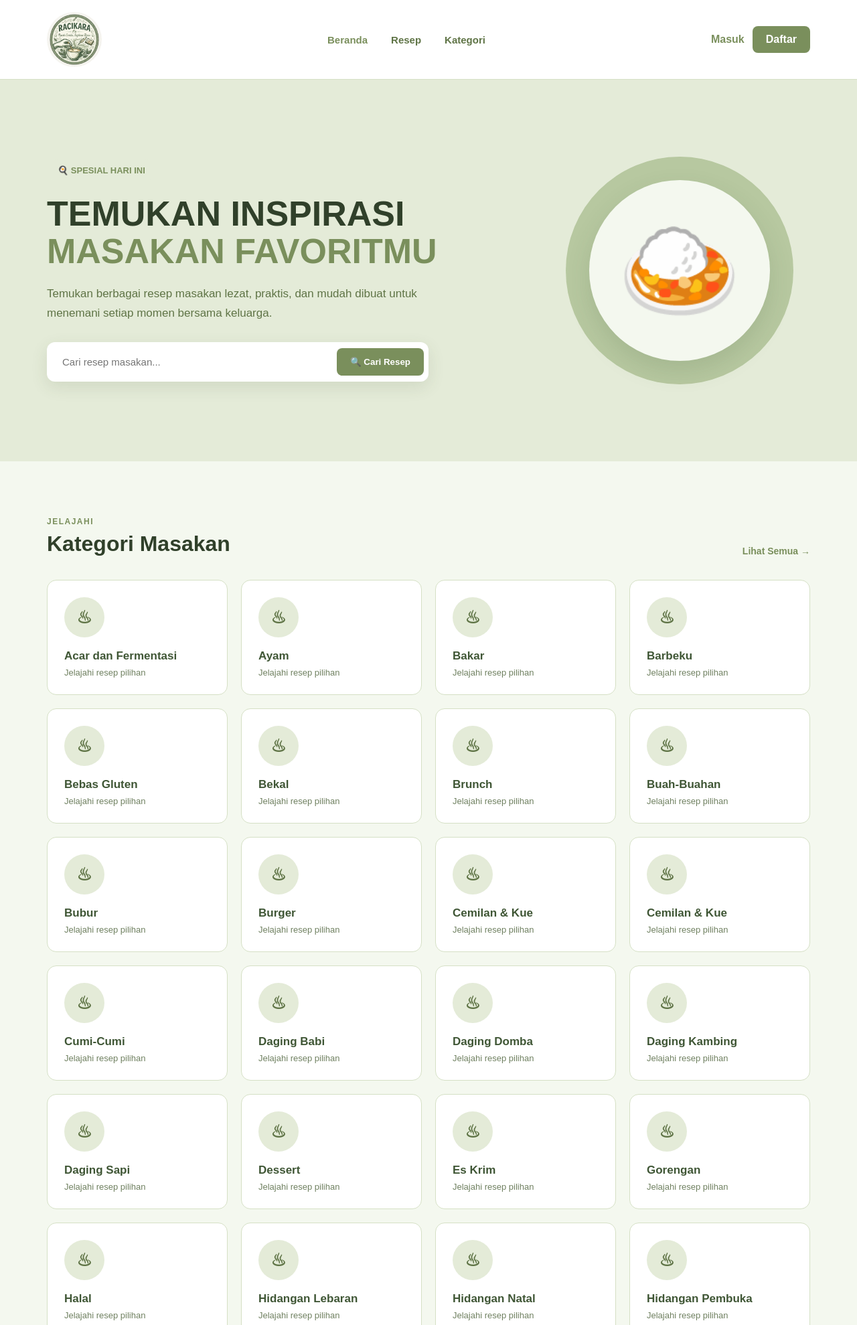
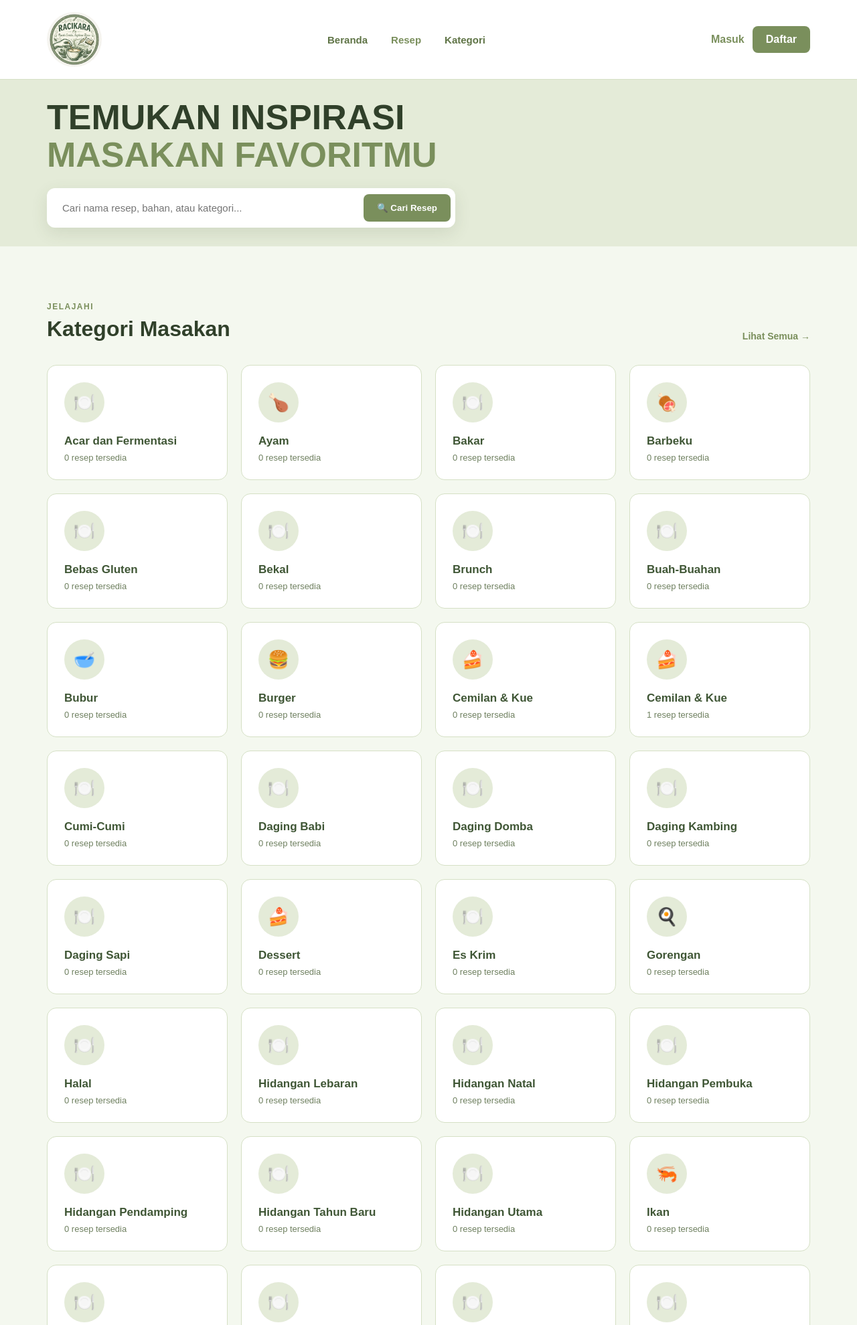
Before and after one commit to soloherlina65-afk/resep_makanan, a Laravel app: page /?category_id=27 in a window 1280 px wide. Shown: the top 1979 px of the page at 67% size. Run offline with Laravel 10, Linux system fonts and the light colour scheme; data comes from the database, SQL or seed files in the repository; parts of the project's set-up code (start-up, migrations or seed data) failed here and were passed over.

Commit message:
feat: improve home recipe discovery UI
Co-authored-by: Copilot <223556219+Copilot@users.noreply.github.com>

```diff
--- a/resources/views/home.blade.php
+++ b/resources/views/home.blade.php
@@ -14,8 +14,8 @@
         </a>
 
         <div class="nav-menu">
-            <a href="/" class="{{ $search ? '' : 'active' }}">Beranda</a>
-            <a href="#resep" class="{{ $search ? 'active' : '' }}">Resep</a>
+            <a href="/" class="{{ $hasFilters ? '' : 'active' }}">Beranda</a>
+            <a href="#resep" class="{{ $hasFilters ? 'active' : '' }}">Resep</a>
             <a href="#kategori">Kategori</a>
         </div>
 
@@ -29,13 +29,13 @@
 
 
 <!-- HERO -->
-<section class="hero {{ $search ? 'search-hero' : '' }}">
+<section class="hero {{ $hasFilters ? 'search-hero' : '' }}">
 
     <div class="hero-container">
 
         <div class="hero-content">
 
-            @if (!$search)
+            @if (!$hasFilters)
                 <div class="hero-label">🍳 SPESIAL HARI INI</div>
             @endif
 
@@ -44,7 +44,7 @@
                 <span>MASAKAN FAVORITMU</span>
             </h1>
 
-            @if (!$search)
+            @if (!$hasFilters)
                 <p>
                     Temukan berbagai resep masakan lezat,
                     praktis, dan mudah dibuat untuk menemani
@@ -52,13 +52,24 @@
                 </p>
             @endif
 
+            <div class="search-autocomplete">
                 <form action="{{ route('home') }}" method="GET" class="search-box">
+                    <input type="hidden" name="category_id" value="{{ $categoryId }}">
+                    <input type="hidden" name="max_cook_time" value="{{ $maxCookTime }}">
+                    <input type="hidden" name="difficulty" value="{{ $difficulty }}">
+                    <input type="hidden" name="sort" value="{{ $sort }}">
                     <input
+                        id="recipe-search"
                         type="text"
                         name="search"
                         value="{{ $search }}"
-                    placeholder="Cari resep masakan..."
-                    aria-label="Cari resep masakan"
+                        placeholder="Cari nama resep, bahan, atau kategori..."
+                        aria-label="Cari nama resep, bahan, atau kategori"
+                        aria-autocomplete="list"
+                        aria-controls="recipe-autocomplete-results"
+                        aria-expanded="false"
+                        autocomplete="off"
+                        data-suggestions-url="{{ route('recipes.suggestions') }}"
                     >
 
                     <button type="submit">
@@ -66,14 +77,15 @@
                     </button>
                 </form>
 
+                <div
+                    id="recipe-autocomplete-results"
+                    class="recipe-autocomplete-results"
+                    role="listbox"
+                    aria-label="Saran resep"
+                    hidden
+                ></div>
             </div>
 
-        <div class="hero-image">
-            <div class="hero-circle"></div>
-
-            <div class="food-emoji">
-                🍛
-            </div>
         </div>
 
     </div>
@@ -104,15 +116,42 @@
 
             @forelse ($categories as $category)
 
-                <a href="{{ route('home', ['search' => $category->nama_kategori]) }}#resep" class="category-card">
+            @php
+                $categoryName = mb_strtolower($category->nama_kategori);
+                $categoryIcon = match (true) {
+                    str_contains($categoryName, 'minum') => '🥤',
+                    str_contains($categoryName, 'nusantara') => '🍛',
+                    str_contains($categoryName, 'ayam') => '🍗',
+                    str_contains($categoryName, 'seafood'),
+                    str_contains($categoryName, 'ikan'),
+                    str_contains($categoryName, 'udang') => '🦐',
+                    str_contains($categoryName, 'burger') => '🍔',
+                    str_contains($categoryName, 'pizza') => '🍕',
+                    str_contains($categoryName, 'pasta') => '🍝',
+                    str_contains($categoryName, 'mie'),
+                    str_contains($categoryName, 'mi ') => '🍜',
+                    str_contains($categoryName, 'nasi') => '🍚',
+                    str_contains($categoryName, 'bubur') => '🥣',
+                    str_contains($categoryName, 'sate') => '🍢',
+                    str_contains($categoryName, 'goreng') => '🍳',
+                    str_contains($categoryName, 'kue'),
+                    str_contains($categoryName, 'dessert') => '🍰',
+                    str_contains($categoryName, 'sayur') => '🥗',
+                    str_contains($categoryName, 'sandwich') => '🥪',
+                    str_contains($categoryName, 'kukus') => '♨️',
+                    str_contains($categoryName, 'panggang'),
+                    str_contains($categoryName, 'barbeku') => '🍖',
+                    default => '🍽️',
+                };
+            @endphp
 
-                    <div class="category-icon" aria-hidden="true">
-                        ♨
-                    </div>
+            <a href="{{ route('home', ['category_id' => $category->id]) }}#resep" class="category-card">
+
+                <div class="category-icon" aria-hidden="true">{{ $categoryIcon }}</div>
 
                     <h3>{{ $category->nama_kategori }}</h3>
 
-                    <p>Jelajahi resep pilihan</p>
+                <p>{{ $category->recipes_count }} resep tersedia</p>
 
                 </a>
 
@@ -135,25 +174,73 @@
 
     <div class="section-container">
 
-        @if ($search)
+        @if ($hasFilters)
             <div class="search-result-banner">
                 <div>
-                    <span class="section-label">HASIL PENCARIAN</span>
-                    <h2>Resep untuk “{{ $search }}”</h2>
-                    <p>{{ $recipes->count() }} resep ditemukan. Pilih resep untuk melihat bahan dan langkah memasaknya.</p>
+                    <span class="section-label">{{ $search ? 'HASIL PENCARIAN' : 'HASIL FILTER' }}</span>
+                    <h2>{{ $search ? 'Resep untuk “' . $search . '”' : 'Resep pilihanmu' }}</h2>
+                    <p>{{ $recipes->total() }} resep ditemukan. Pilih resep untuk melihat bahan dan langkah memasaknya.</p>
                 </div>
-                <a class="clear-search" href="{{ route('home') }}">× Hapus pencarian</a>
+                <a class="clear-search" href="{{ route('home') }}">× Hapus filter</a>
             </div>
         @endif
+
+        <form action="{{ route('home') }}" method="GET" class="recipe-filters">
+            <input type="hidden" name="search" value="{{ $search }}">
+
+            <label>
+                <span>Kategori</span>
+                <select name="category_id">
+                    <option value="">Semua kategori</option>
+                    @foreach ($categories as $category)
+                        <option value="{{ $category->id }}" @selected($categoryId === $category->id)>
+                            {{ $category->nama_kategori }}
+                        </option>
+                    @endforeach
+                </select>
+            </label>
+
+            <label>
+                <span>Waktu maksimal</span>
+                <select name="max_cook_time">
+                    <option value="">Semua waktu</option>
+                    @foreach ([30, 60, 90, 120] as $minutes)
+                        <option value="{{ $minutes }}" @selected($maxCookTime === $minutes)>
+                            Maks. {{ $minutes }} menit
+                        </option>
+                    @endforeach
+                </select>
+            </label>
+
+            <label>
+                <span>Tingkat kesulitan</span>
+                <select name="difficulty">
+                    <option value="">Semua tingkat</option>
+                    @foreach (['Mudah', 'Sedang', 'Sulit'] as $level)
+                        <option value="{{ $level }}" @selected($difficulty === $level)>{{ $level }}</option>
+                    @endforeach
+                </select>
+            </label>
+
+            <label>
+                <span>Urutkan</span>
+                <select name="sort">
+                    <option value="latest" @selected($sort === 'latest')>Terbaru</option>
+                    <option value="rating" @selected($sort === 'rating')>Rating tertinggi</option>
+                </select>
+            </label>
+
+            <button type="submit" class="filter-submit">Terapkan</button>
+        </form>
 
         <div class="section-header">
 
             <div>
-                <span class="section-label">{{ $search ? 'PILIHAN RESEP' : 'INSPIRASI MASAK' }}</span>
-                <h2>{{ $search ? 'Temukan Resep Favoritmu' : 'Resep Terbaru' }}</h2>
+                <span class="section-label">{{ $hasFilters ? 'PILIHAN RESEP' : 'INSPIRASI MASAK' }}</span>
+                <h2>{{ $hasFilters ? 'Temukan Resep Favoritmu' : 'Resep Terbaru' }}</h2>
             </div>
 
-            @if (!$search)
+            @if (!$hasFilters)
                 <a href="#resep" class="see-all">Lihat Semua →</a>
             @endif
 
@@ -277,6 +364,10 @@
 
                             </div>
 
+                            @if ($recipes->hasPages())
+                                <div class="recipe-pagination">{{ $recipes->links() }}</div>
+                            @endif
+
                         </div>
 
                     </div>
@@ -291,12 +382,16 @@
                         ♨
                     </div>
 
-                    <h3>{{ $search ? 'Resep Tidak Ditemukan' : 'Belum Ada Resep' }}</h3>
+                    <h3>{{ $hasFilters ? 'Resep Tidak Ditemukan' : 'Belum Ada Resep' }}</h3>
 
                     <p>
-                        {{ $search
-                            ? 'Kami tidak menemukan resep yang cocok dengan “' . $search . '”. Coba periksa ejaan atau gunakan kata kunci yang lebih umum.'
-                            : 'Belum ada resep yang tersedia. Resep akan muncul setelah ditambahkan ke database.' }}
+                        @if ($search)
+                            Kami tidak menemukan resep yang cocok dengan “{{ $search }}”. Coba kata kunci yang lebih umum.
+                        @elseif ($hasFilters)
+                            Tidak ada resep yang cocok dengan filter ini. Coba ubah kategori, waktu, atau tingkat kesulitannya.
+                        @else
+                            Belum ada resep yang tersedia. Resep akan muncul setelah ditambahkan ke database.
+                        @endif
                     </p>
 
                     @if ($search)
@@ -404,4 +499,6 @@
 
 </footer>
 
+<script src="{{ asset('js/recipe-search.js') }}" defer></script>
+
 @endsection
```
Lines whose indentation alone changed are shown as unchanged.
